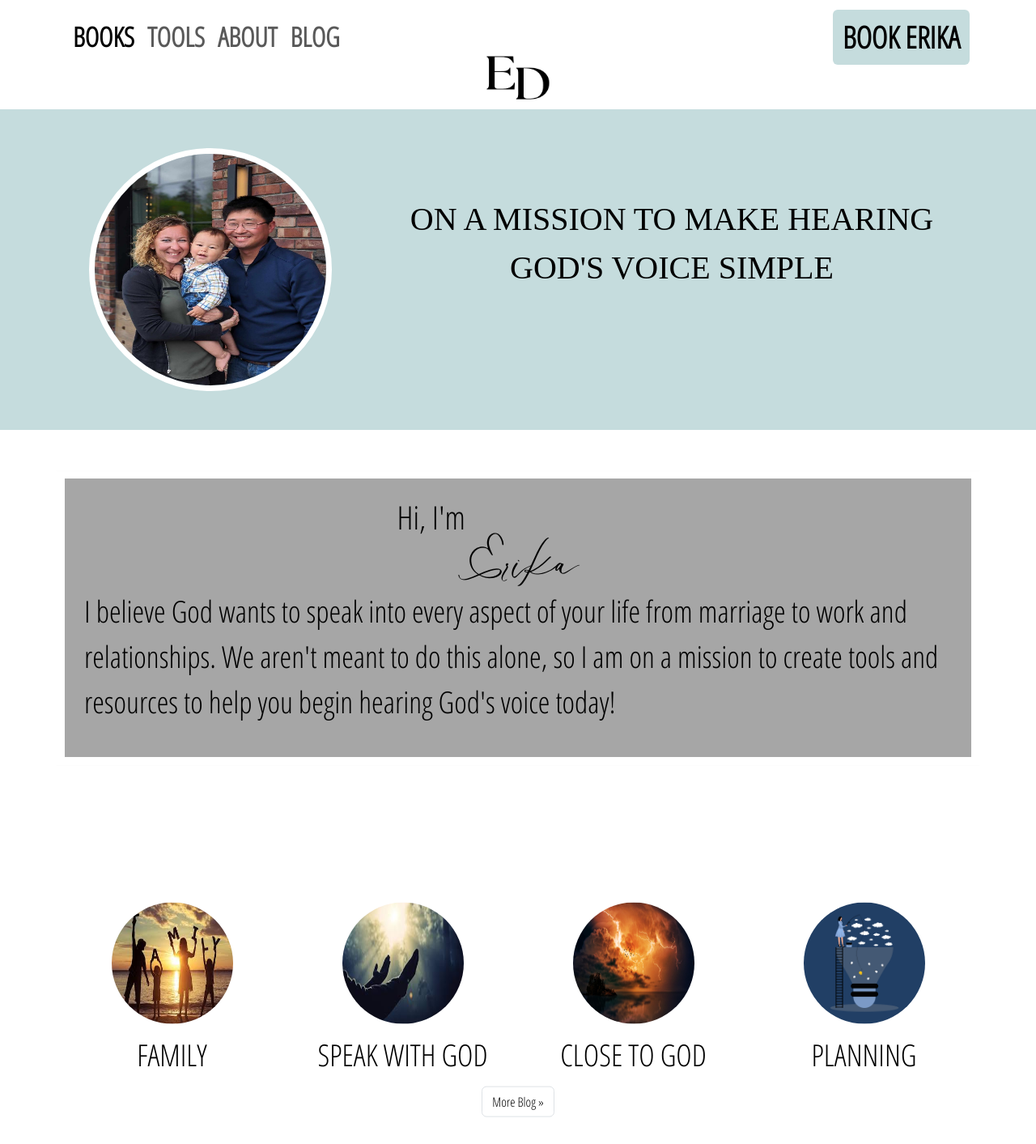
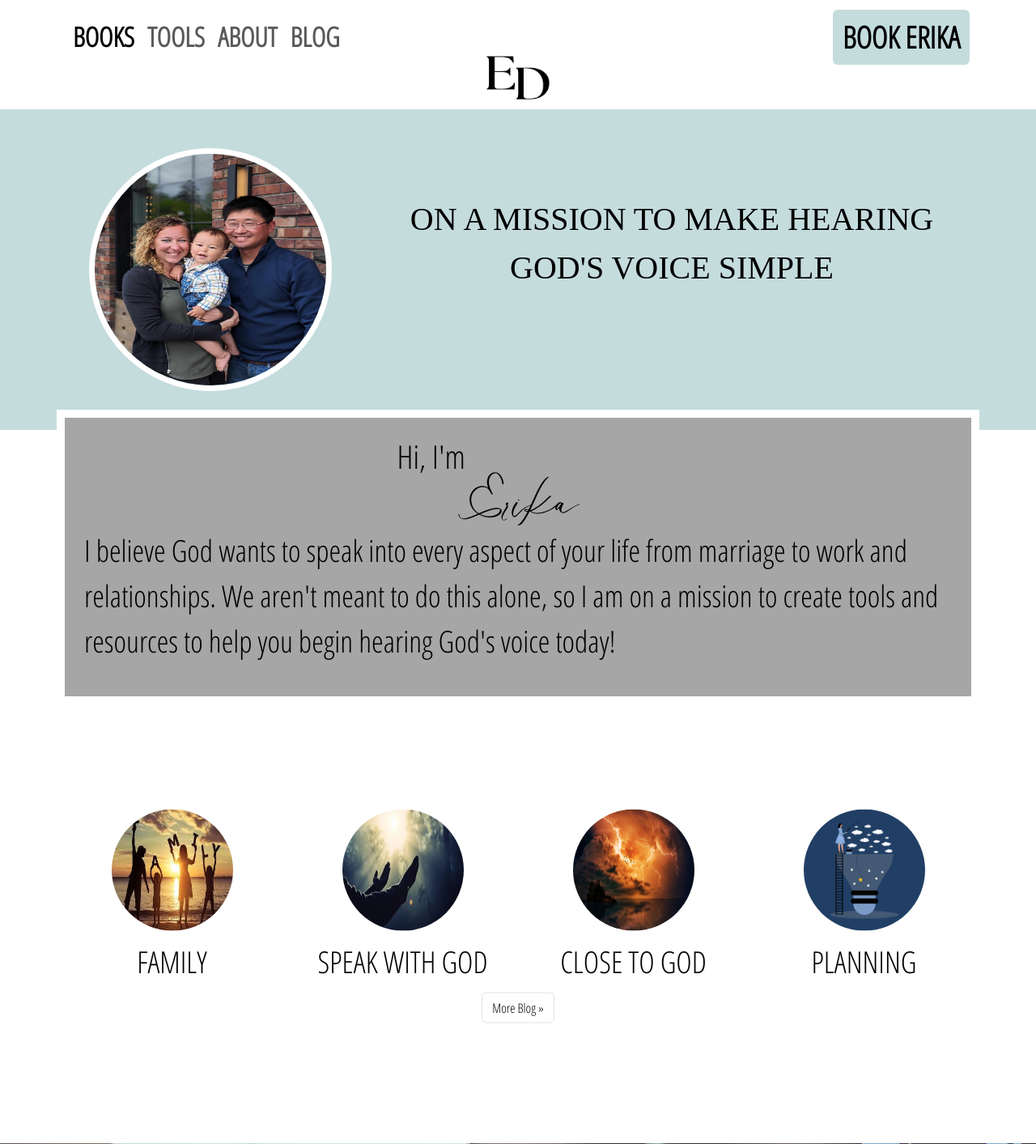
Before and after one commit to ErikaDejonge/Erika_Website, a Django app: page / in a window 1280 px wide. Shown: the part 27-1440 px from the top of the page at 81% size. Run offline with Django 5.2, Linux system fonts and the light colour scheme; data comes from the database, SQL or seed files in the repository.

Commit message:
new update

```diff
--- a/ErikaApp/static/css/index.css
+++ b/ErikaApp/static/css/index.css
@@ -41,9 +41,9 @@ body{
 
 .box-sub{
     position: relative;
-    top: 50%;
+    margin-top:-6% ;
     background: #a6a6a6;
-    border: 0px solid rgb(255, 255, 255);
+    border:1px solid #fff;
     border-width: 10px;
 }
 .main-pag{
--- a/ErikaApp/templates/main/index.html
+++ b/ErikaApp/templates/main/index.html
@@ -30,7 +30,7 @@
     </div>
 </div><br><br>
 
-<div class="container-fluid py-5 mb-5">
+<div class="container-fluid py-5 mb-2">
     <div class="row row-cols-12 row-cols-md-12">
         <div class="col-12">
             <div class="box py-4 position-relative">
```
